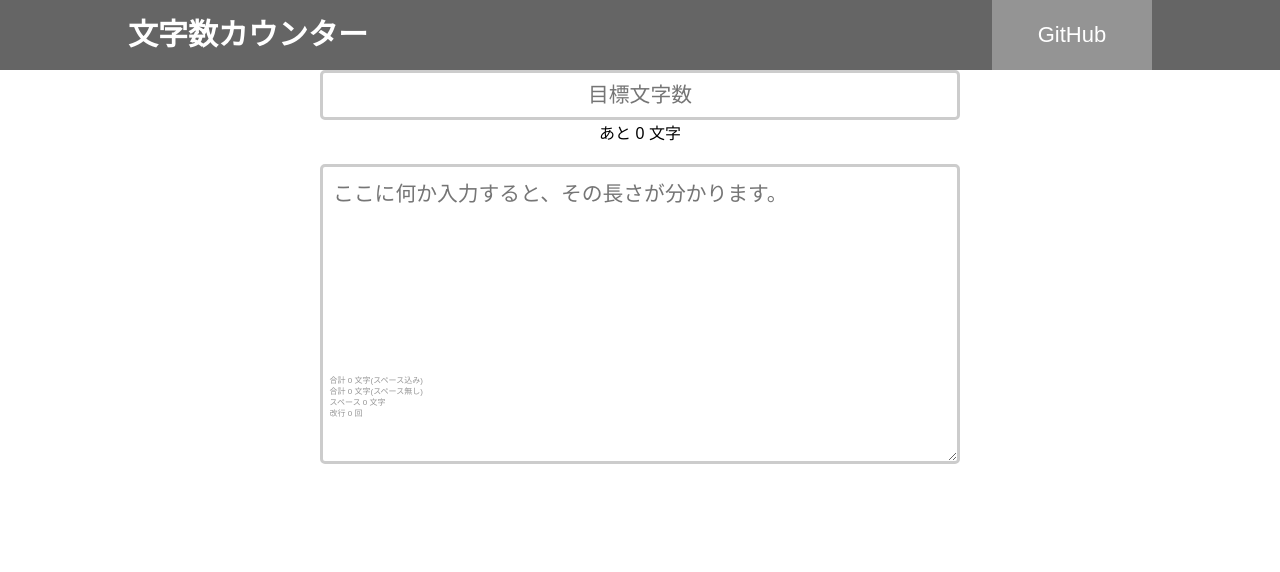
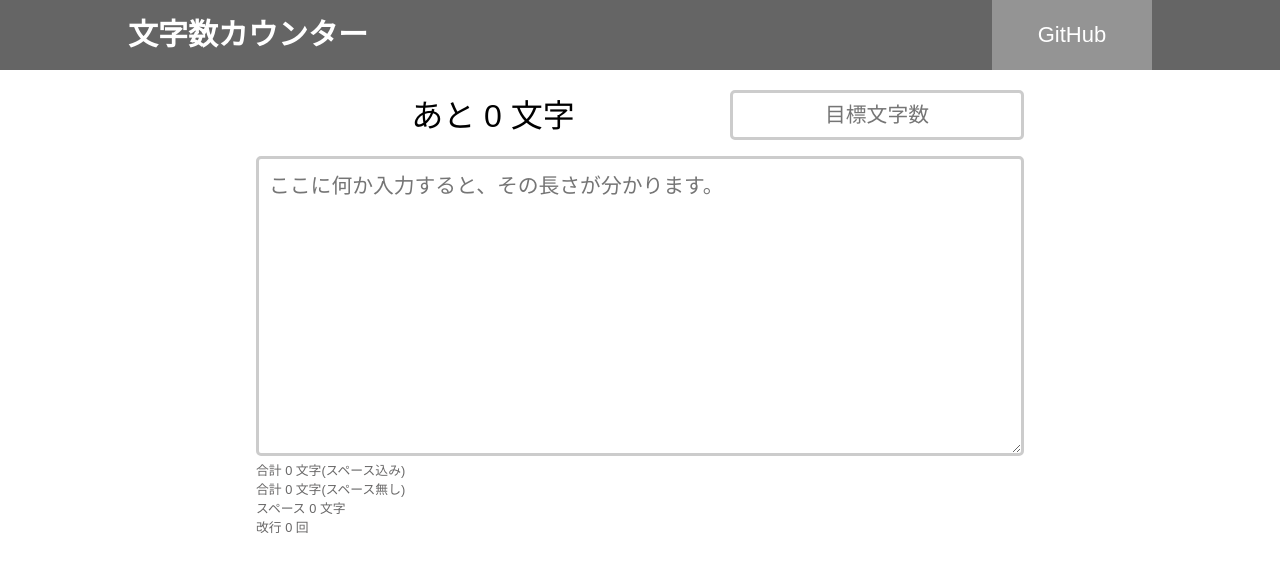
Before and after one commit to takumikunn15/CharacterCounter, a plain HTML site: page index.html in a window 1280 px wide. Drawn offline with Linux system fonts and the light colour scheme; some packages are replaced by stand-ins of ours.

Commit message:
レイアウト検討中

```diff
--- a/css/master.nested.css
+++ b/css/master.nested.css
@@ -43,29 +43,35 @@ body header {
 
 body main .container {
   margin: 0 auto;
-  width: 50%;
+  width: 60%;
   font-weight: 400;
   font-style: normal;
   font-family: tbudrgothic-std, sans-serif; }
-  body main .container #in-max {
+  body main .container .goals {
+    margin-top: 20px;
+    margin-bottom: 20px;
+    width: 100%; }
+    body main .container .goals #in-max {
+      float: right;
+      margin-right: 0px;
       padding: 10px;
-    width: 100%;
       border: solid 3px #ccc;
       border-radius: 5px;
-    color: #aaa;
+      color: #222;
       text-align: center;
       font-weight: 400;
       font-style: normal;
       font-size: 1.3em;
       font-family: tbudrgothic-std, sans-serif; }
     @media screen and (orientation: portrait) {
-    body main .container {
+      body main .container .goals {
         width: 70%; } }
-  body main .container #logMax {
-    text-align: center; }
+    body main .container .goals #logMax {
+      text-align: center;
+      font-size: 2em; }
+    body main .container .goals #logMaxSp {
+      font-size: 1em; }
   body main .container #inpt {
-    margin-top: 20px;
-    margin-bottom: 10px;
     padding: 10px;
     width: 100%;
     height: 300px;
@@ -78,7 +84,5 @@ body main .container {
     font-size: 1.3em;
     font-family: tbudrgothic-std, sans-serif; }
   body main .container .area-container {
-    margin-top: -13em;
-    margin-left: 1.2em;
-    color: #949494;
-    font-size: 0.5em; }
+    color: #696868;
+    font-size: 0.8em; }
--- a/css/master.scss
+++ b/css/master.scss
@@ -63,18 +63,24 @@ body {
   main {
     .container {
       margin: 0 auto;
-      width: 50%;
+      width: 60%;
       font-weight: 400;
       font-style: normal;
       font-family: tbudrgothic-std, sans-serif;
 
+      .goals {
+        margin-top: 20px;
+        margin-bottom: 20px;
+        width: 100%;
+
         #in-max {
+          float: right;
+          margin-right: 0px;
           padding: 10px;
-        width: 100%;
+          // width: 100%;
           border: solid 3px #ccc;
           border-radius: 5px;
-        color: #aaa;
-        // margin: 0 auto;
+          color: #222;
           text-align: center;
           font-weight: 400;
           font-style: normal;
@@ -84,12 +90,17 @@ body {
         @media screen and (orientation: portrait) {
           width: 70%;
         }
+
         #logMax {
           text-align: center;
+          font-size: 2em;
         }
+        #logMaxSp {
+          font-size: 1em;
+        }
+      }
+
       #inpt {
-        margin-top: 20px;
-        margin-bottom: 10px;
         padding: 10px;
         width: 100%;
         height: 300px;
@@ -104,10 +115,10 @@ body {
       }
 
       .area-container {
-        margin-top: -13em;
-        margin-left: 1.2em;
-        color: #949494;
-        font-size: 0.5em;
+        // margin-top: -13em;
+        // margin-left: 1.2em;
+        color: #696868;
+        font-size: 0.8em;
       }
     }
   }
--- a/index.html
+++ b/index.html
@@ -54,9 +54,10 @@
   </header>
   <main>
     <div class="container">
-
-      <input type="tel" name="maxlength" id="in-max" maxlength="10" placeholder="目標文字数" />
-      <p id="logMax">あと 0 文字</p>
+      <div class="goals">
+        <input type="tel" name="maxlength" id="in-max" maxlength="10" placeholder="目標文字数" />
+        <p id="logMax">あと <span id="logMaxSp">0</span> 文字</p>
+      </div>
       <textarea id="inpt" name="main" rows="8" cols="80" placeholder="ここに何か入力すると、その長さが分かります。"></textarea>
       <div class="area-container">
         <p id="log1">合計 0 文字(スペース込み)</p>
--- a/script/counter.js
+++ b/script/counter.js
@@ -1,6 +1,6 @@
 let textarea = document.querySelector("textarea");
 let inMax = document.querySelector("#in-max");
-let logMax = document.getElementById("logMax");
+let logMaxSp = document.getElementById("logMaxSp");
 let log1 = document.getElementById("log1");
 let log2 = document.getElementById("log2");
 let log3 = document.getElementById("log3");
@@ -21,5 +21,5 @@ function refreshNeko(e) {
 
   document.getElementById("in-max").value = inMax.value.replace(/[^0-9]+/i, '');
   let moreLetter = inMax.value - chara;
-  logMax.textContent = `あと ${moreLetter} 文字`;
+  logMaxSp.textContent = moreLetter;
 }
```
Also changed, not shown: css/master.min.css. Lines whose indentation alone changed are shown as unchanged.
